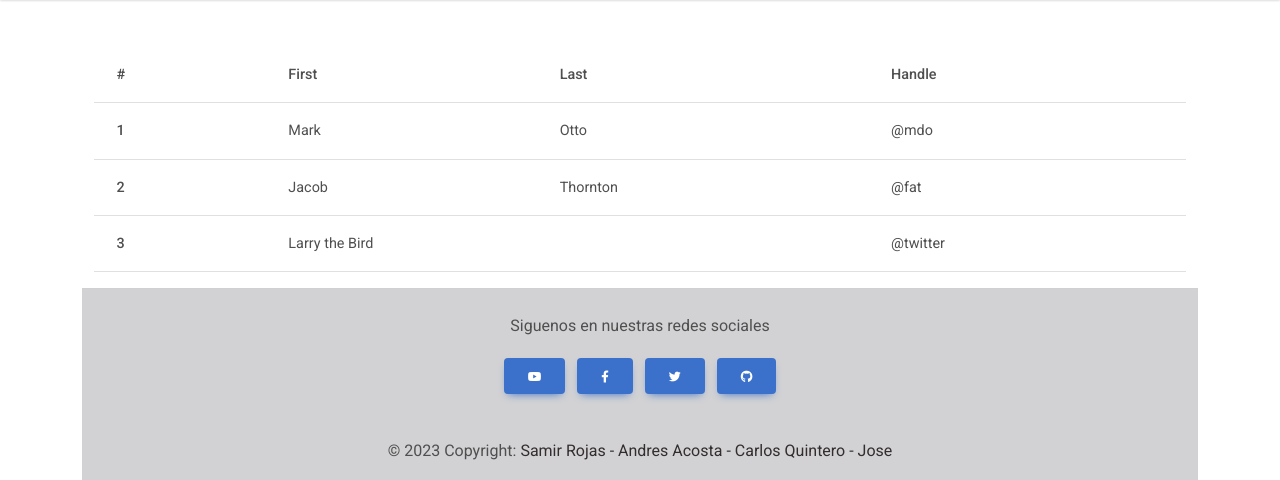
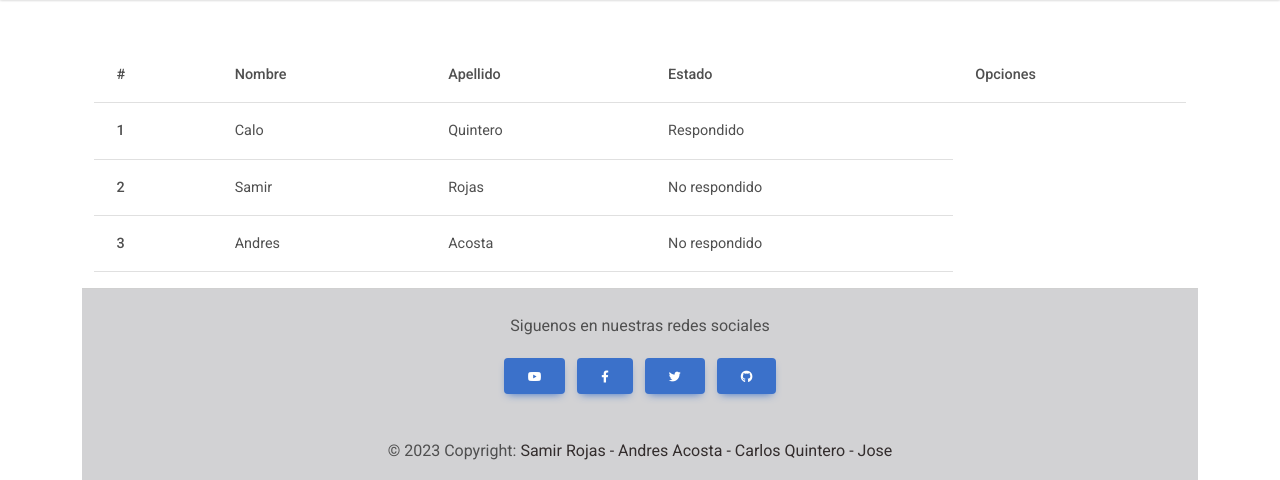
Before and after one commit to AndresAcosta05/Prediccion_IA, a Flask app: page /Contactenos in a window 1280 px wide. Shown: the part 782-1262 px from the top of the page. Run offline with Flask 3, Linux system fonts and the light colour scheme; the visitor is signed in with stand-in values (Sample User, id 1); some libraries are stand-ins or nearby versions.

Commit message:
MODULO CONTACTENOS FINALIZADO Y MEJORAS EN VALIDACIONES Y CAMBIOS EN EL NAVBAR

```diff
--- a/src/static/css/styles.css
+++ b/src/static/css/styles.css
@@ -42,7 +42,7 @@
 #formulario{
 margin: auto;
 border-radius: 2%;
-    background-color: #D2D2D4;
+    background-color: #1ca39e;
 
 }
 #btnenviar{
@@ -58,3 +58,8 @@ border-radius: 2%;
 #button{
     margin-top: 5%;
 }
+
+#menu{
+
+    background-color: #1ca39e !important;
+}
--- a/src/templates/Contactenos.html
+++ b/src/templates/Contactenos.html
@@ -49,53 +49,53 @@
 
                 <div class="container">
                     <div class="row">
-                        <div class="col-lg-12 col-sm12 col-md-7">
+                        <div class="col-lg-12 col-sm-12 col-md-12">
                             <table class="table">
                                 <thead>
                                     <tr>
                                         <th scope="col">#</th>
-                                    <th scope="col">First</th>
-                                    <th scope="col">Last</th>
-                                    <th scope="col">Handle</th>
+                                        <th scope="col">Nombre</th>
+                                        <th scope="col">Apellido</th>
+                                        <th scope="col">Estado</th>
+                                        <th scope="col">Opciones</th>
                                     </tr>
                                 </thead>
                                 <tbody>
                                     <tr>
                                         <th scope="row">1</th>
-                                    <td>Mark</td>
-                                    <td>Otto</td>
-                                    <td>@mdo</td>
+                                        <td>Calo</td>
+                                        <td>Quintero</td>
+                                        <td>Respondido</td>
                                     </tr>
                                     <tr>
                                         <th scope="row">2</th>
-                                    <td>Jacob</td>
-                                    <td>Thornton</td>
-                                    <td>@fat</td>
+                                        <td>Samir</td>
+                                        <td>Rojas</td>
+                                        <td>No respondido</td>
                                     </tr>
                                     <tr>
                                         <th scope="row">3</th>
-                                    <td colspan="2">Larry the Bird</td>
-                                    <td>@twitter</td>
+                                        <td>Andres</td>
+                                        <td>Acosta</td>
+                                        <td>No respondido</td>
                                     </tr>
                                 </tbody>
                             </table>
                         </div>
-
                     </div>
-
                 </div>
-
             </div>
-
             {% else %}
             <div class="container" id="titulo">
-                <div class="row">c
-                    <div class="col-lg-3 col-sm-3 col-md-3">
+                <div class="row">
+                    <div class="col-lg-12 col-sm-12 col-md-12">
                         <h1 class="display-4"> Ingrese sus datos</h1>
                     </div>
                 </div>
                 <div class="row" id="formulario">
+
                     <div class="col-lg-4 col-sm-4 col-md-4">
+                        <br>
                         <div class="form">
                             <label class="form-label" for="form10Example3">Numero de Documento</label>
                             <input type="number" id="NumeroDocumento" class="form-control" />
@@ -132,6 +132,7 @@
                         <div class="form-group green-border-focus">
                             <label for="exampleFormControlTextarea5">Asunto</label>
                             <textarea class="form-control" id="Asunto" rows="5"></textarea>
+                            <br>
                         </div>
                         <div id="enviar">
                             <button id="btnenviar" type="button" onclick="validacioncontactanos()"
@@ -140,10 +141,12 @@
                         <div id="borrar">
                             <button id="btnborrar" type="button" class="btn btn-warning">Borrar Todo</button>
                         </div>
+                        <br>
                     </div>
                     <div class="col-lg-6 col-sm-6 col-md-6" id="operador">
                         <img id="imagen" src="{{ url_for('static', filename='img/operador.png') }}" alt="operador"
                             width="500 px" height="500px">
+
                     </div>
 
 
--- a/src/templates/base.html
+++ b/src/templates/base.html
@@ -25,7 +25,9 @@
 <body>
     <!--Main Navigation-->
     <header>
+
         <style>
+
             #intro {
                 background-image: url("https://mdbootstrap.com/img/new/fluid/city/018.jpg");
                 height: 100vh;
@@ -37,18 +39,20 @@
                     margin-top: -80.59px;
                 }
             }
-      /* Desktop menu */ @media all and (min-width: 900px) { .item { display: block; width: auto; } .toggle { display: none; } .logo { order: 0; } .item { order: 1; } .button { order: 2; } .menu li { padding: 15px 10px; } .menu li.button { padding-right: 0; } }
 
 
             .navbar .nav-link {
-                color: #fff !important;
+                color: black !important;
+                background-color: transparent !important;
+
             }
+
+
+
         </style>
-
         <!-- Navbar -->
-        <nav class="navbar navbar-expand-lg navbar-dark d-none d-lg-block" style="z-index: 2000;  ">
+        <nav  id = "menu" class="navbar navbar-expand-lg navbar-light bg-primary" style="z-index: 2000;" >
             <div class="container-fluid">
-                <!-- Navbar brand -->
                 <a class="navbar-brand nav-link" target="_blank" href="https://mdbootstrap.com/docs/standard/">
                     <strong>LOGO</strong>
                 </a>
@@ -85,9 +89,7 @@
                     </ul>
 
                     <ul class="navbar-nav d-flex flex-row">
-                        <!-- Icons -->
                         <li class="nav-item me-3 me-lg-0">
-                            <!-- Button trigger modal -->
                             <button type="button" class="btn btn-secondary btn-floating btn-lg" data-mdb-toggle="modal"
                                 data-mdb-target="#myModal">
                                 <i> <img src="{{ url_for('static', filename='img/usuario.png') }}" alt="" width="44"
@@ -97,8 +99,7 @@
         <!-- Modal  INICIO DE SESION EN PAGINA PRINCIPAL -->
         {% if current_user.is_active %}
         <div>
-                                <div class="modal fade" id="myModal" tabindex="-1" aria-labelledby="exampleModalLabel"
-                                    aria-hidden="true">
+            <div class="modal fade" id="myModal" tabindex="-1" aria-labelledby="exampleModalLabel" aria-hidden="true">
                 <div class="modal-dialog">
                     <div class="modal-content">
                         <div class="modal-header">
@@ -109,8 +110,8 @@
                         <div class="modal-body">
 
                             <div id="centrar">
-                                                    <img src="{{ url_for('static', filename='img/login.png') }}"
-                                                        alt="avatar" width="90 px" height="90px">
+                                <img src="{{ url_for('static', filename='img/login.png') }}" alt="avatar" width="90 px"
+                                    height="90px">
                             </div>
                             <div id="perfil">
                                 <h4>{{ current_user.fullname }} </h4>
@@ -129,8 +130,8 @@
 
             {% else %}
             <div>
-                                    <div class="modal fade" id="myModal" tabindex="-1"
-                                        aria-labelledby="exampleModalLabel" aria-hidden="true">
+                <div class="modal fade" id="myModal" tabindex="-1" aria-labelledby="exampleModalLabel"
+                    aria-hidden="true">
                     <div class="modal-dialog">
                         <div class="modal-content">
                             <div class="modal-header">
```
Lines whose indentation alone changed are shown as unchanged.
